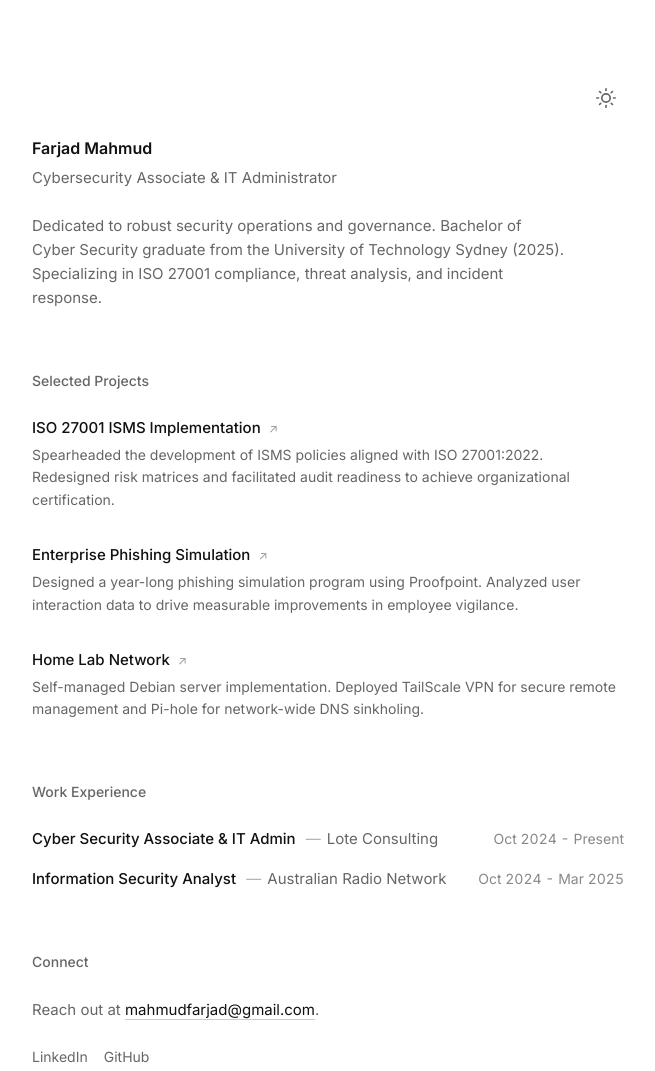
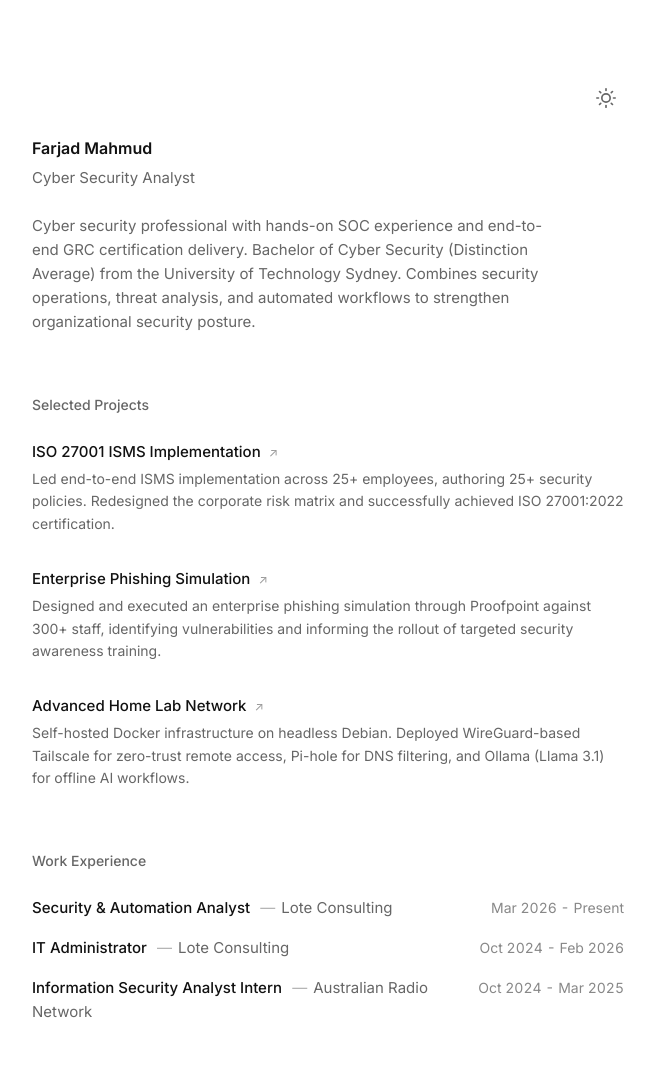
Before and after one commit to farjad-m/portfolio, a plain HTML site: page index.html in a window 1280 px wide. Shown: the top 1071 px of the page, without its empty margins (312-967 px from the left). Drawn offline with Linux system fonts and the light colour scheme.

Commit message:
Updated content

```diff
--- a/index.html
+++ b/index.html
@@ -1,31 +1,47 @@
 <!DOCTYPE html>
 <html lang="en">
+
 <head>
     <meta charset="UTF-8">
     <meta name="viewport" content="width=device-width, initial-scale=1.0">
-    <title>Farjad Mahmud | Cybersecurity Associate</title>
+    <title>Farjad Mahmud | Cyber Security Analyst</title>
     <link rel="stylesheet" href="style.css">
     <link rel="preconnect" href="https://fonts.googleapis.com">
     <link rel="preconnect" href="https://fonts.gstatic.com" crossorigin>
     <link href="https://fonts.googleapis.com/css2?family=Inter:wght@400;500;600&display=swap" rel="stylesheet">
 </head>
+
 <body>
 
     <main class="container">
         <div class="header-actions">
             <button id="theme-toggle" aria-label="Toggle Dark Mode">
-                <svg class="sun-icon" xmlns="http://www.w3.org/2000/svg" width="20" height="20" viewBox="0 0 24 24" fill="none" stroke="currentColor" stroke-width="2" stroke-linecap="round" stroke-linejoin="round"><circle cx="12" cy="12" r="5"></circle><line x1="12" y1="1" x2="12" y2="3"></line><line x1="12" y1="21" x2="12" y2="23"></line><line x1="4.22" y1="4.22" x2="5.64" y2="5.64"></line><line x1="18.36" y1="18.36" x2="19.78" y2="19.78"></line><line x1="1" y1="12" x2="3" y2="12"></line><line x1="21" y1="12" x2="23" y2="12"></line><line x1="4.22" y1="19.78" x2="5.64" y2="18.36"></line><line x1="18.36" y1="5.64" x2="19.78" y2="4.22"></line></svg>
-                <svg class="moon-icon" xmlns="http://www.w3.org/2000/svg" width="20" height="20" viewBox="0 0 24 24" fill="none" stroke="currentColor" stroke-width="2" stroke-linecap="round" stroke-linejoin="round"><path d="M21 12.79A9 9 0 1 1 11.21 3 7 7 0 0 0 21 12.79z"></path></svg>
+                <svg class="sun-icon" xmlns="http://www.w3.org/2000/svg" width="20" height="20" viewBox="0 0 24 24"
+                    fill="none" stroke="currentColor" stroke-width="2" stroke-linecap="round" stroke-linejoin="round">
+                    <circle cx="12" cy="12" r="5"></circle>
+                    <line x1="12" y1="1" x2="12" y2="3"></line>
+                    <line x1="12" y1="21" x2="12" y2="23"></line>
+                    <line x1="4.22" y1="4.22" x2="5.64" y2="5.64"></line>
+                    <line x1="18.36" y1="18.36" x2="19.78" y2="19.78"></line>
+                    <line x1="1" y1="12" x2="3" y2="12"></line>
+                    <line x1="21" y1="12" x2="23" y2="12"></line>
+                    <line x1="4.22" y1="19.78" x2="5.64" y2="18.36"></line>
+                    <line x1="18.36" y1="5.64" x2="19.78" y2="4.22"></line>
+                </svg>
+                <svg class="moon-icon" xmlns="http://www.w3.org/2000/svg" width="20" height="20" viewBox="0 0 24 24"
+                    fill="none" stroke="currentColor" stroke-width="2" stroke-linecap="round" stroke-linejoin="round">
+                    <path d="M21 12.79A9 9 0 1 1 11.21 3 7 7 0 0 0 21 12.79z"></path>
+                </svg>
             </button>
         </div>
 
         <header class="hero">
             <h1>Farjad Mahmud</h1>
-            <p class="subtitle">Cybersecurity Associate & IT Administrator</p>
+            <p class="subtitle">Cyber Security Analyst</p>
             <p class="bio">
-                Dedicated to robust security operations and governance.
-                Bachelor of Cyber Security graduate from the University of Technology Sydney (2025).
-                Specializing in ISO 27001 compliance, threat analysis, and incident response.
+                Cyber security professional with hands-on SOC experience and end-to-end GRC certification delivery.
+                Bachelor of Cyber Security (Distinction Average) from the University of Technology Sydney.
+                Combines security operations, threat analysis, and automated workflows to strengthen organizational security posture.
             </p>
         </header>
 
@@ -38,8 +54,8 @@
                     <span class="arrow">↗</span>
                 </div>
                 <p class="project-desc">
-                    Spearheaded the development of ISMS policies aligned with ISO 27001:2022.
-                    Redesigned risk matrices and facilitated audit readiness to achieve organizational certification.
+                    Led end-to-end ISMS implementation across 25+ employees, authoring 25+ security policies.
+                    Redesigned the corporate risk matrix and successfully achieved ISO 27001:2022 certification.
                 </p>
             </div>
 
@@ -49,19 +65,19 @@
                     <span class="arrow">↗</span>
                 </div>
                 <p class="project-desc">
-                    Designed a year-long phishing simulation program using Proofpoint.
-                    Analyzed user interaction data to drive measurable improvements in employee vigilance.
+                    Designed and executed an enterprise phishing simulation through Proofpoint against 300+ staff,
+                    identifying vulnerabilities and informing the rollout of targeted security awareness training.
                 </p>
             </div>
 
             <div class="project-item">
                 <div class="project-header">
-                    <h3>Home Lab Network</h3>
+                    <h3>Advanced Home Lab Network</h3>
                     <span class="arrow">↗</span>
                 </div>
                 <p class="project-desc">
-                    Self-managed Debian server implementation. Deployed TailScale VPN for secure remote management
-                    and Pi-hole for network-wide DNS sinkholing.
+                    Self-hosted Docker infrastructure on headless Debian. Deployed WireGuard-based Tailscale for zero-trust
+                    remote access, Pi-hole for DNS filtering, and Ollama (Llama 3.1) for offline AI workflows.
                 </p>
             </div>
         </section>
@@ -71,15 +87,23 @@
 
             <div class="experience-item">
                 <div class="role-company">
-                    <span class="role">Cyber Security Associate & IT Admin</span>
+                    <span class="role">Security & Automation Analyst</span>
                     <span class="company">Lote Consulting</span>
                 </div>
-                <span class="date">Oct 2024 - Present</span>
+                <span class="date">Mar 2026 - Present</span>
             </div>
 
             <div class="experience-item">
                 <div class="role-company">
-                    <span class="role">Information Security Analyst</span>
+                    <span class="role">IT Administrator</span>
+                    <span class="company">Lote Consulting</span>
+                </div>
+                <span class="date">Oct 2024 - Feb 2026</span>
+            </div>
+
+            <div class="experience-item">
+                <div class="role-company">
+                    <span class="role">Information Security Analyst Intern</span>
                     <span class="company">Australian Radio Network</span>
                 </div>
                 <span class="date">Oct 2024 - Mar 2025</span>
@@ -91,7 +115,7 @@
             <p>Reach out at <a href="mailto:mahmudfarjad@gmail.com" class="email-link">mahmudfarjad@gmail.com</a>.</p>
 
             <div class="social-links">
-                <a href="#">LinkedIn</a>
+                <a href="https://www.linkedin.com/in/farjadmahmud/">LinkedIn</a>
                 <a href="#">GitHub</a>
             </div>
         </footer>
@@ -99,4 +123,5 @@
 
     <script src="script.js"></script>
 </body>
+
 </html>
```
